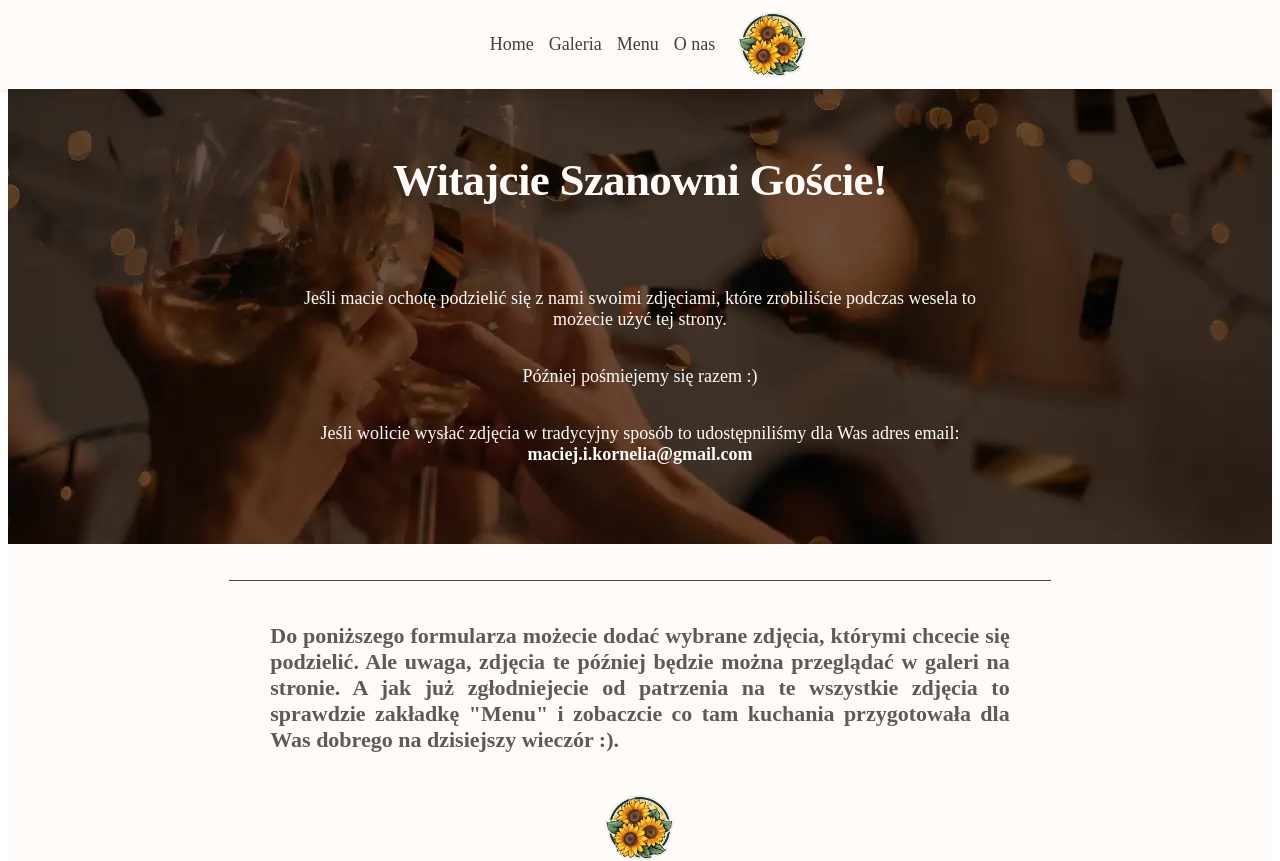
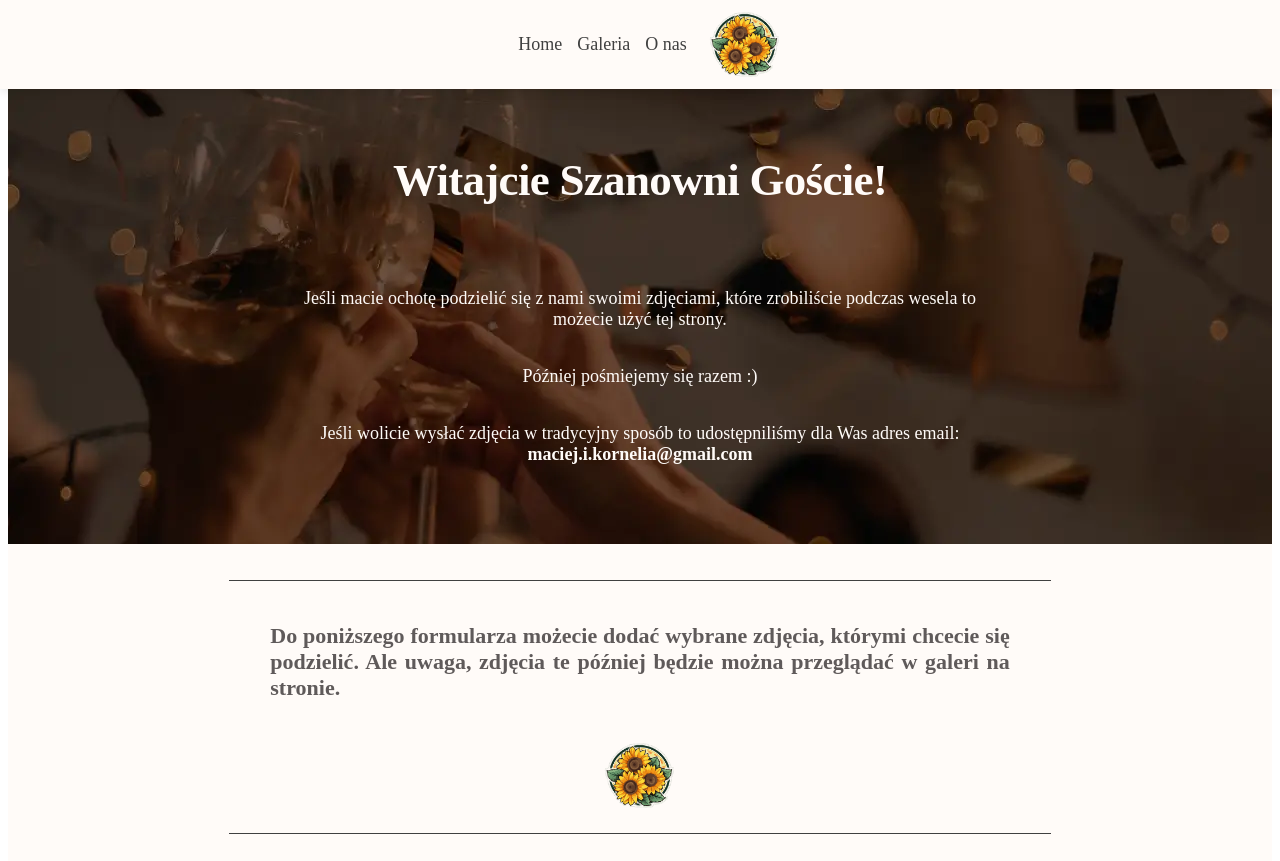
Before and after one commit to MaciejPacek/upload-images-app, a Vue app: page / in a window 1280 px wide. Shown: the top 861 px of the page. Built offline with nearby package versions, Linux system fonts and the light colour scheme.

Commit message:
Removed menu item from header and with slogan description

```diff
--- a/src/App.vue
+++ b/src/App.vue
@@ -18,11 +18,6 @@
                 <li class="default-link">
                   <a href="/pl">
                     <p class="default-text-main-page text">Galeria</p>
-                  </a>
-                </li>
-                <li class="default-link">
-                  <a href="/pl">
-                    <p class="default-text-main-page text">Menu</p>
                   </a>
                 </li>
                 <li class="default-link">
@@ -59,7 +54,7 @@
         <div class="slogan-background">
           <div class="slogan-border">
             <div class="slogan">
-              <p>Do poniższego formularza możecie dodać wybrane zdjęcia, którymi chcecie się podzielić. Ale uwaga, zdjęcia te później będzie można przeglądać w galeri na stronie. A jak już zgłodniejecie od patrzenia na te wszystkie zdjęcia to sprawdzie zakładkę "Menu" i zobaczcie co tam kuchania przygotowała dla Was dobrego na dzisiejszy wieczór :).</p>
+              <p>Do poniższego formularza możecie dodać wybrane zdjęcia, którymi chcecie się podzielić. Ale uwaga, zdjęcia te później będzie można przeglądać w galeri na stronie.</p>
               <div class="logo">
                 <img src="./assets/img/slonecznik-log.png" />
               </div>
```
